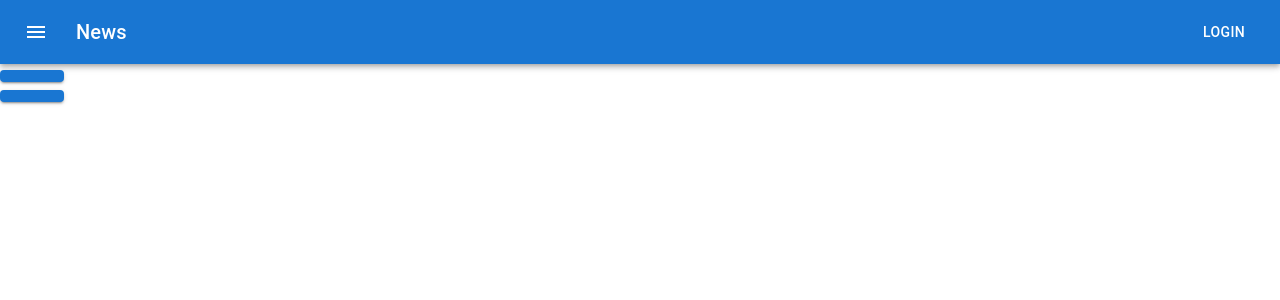
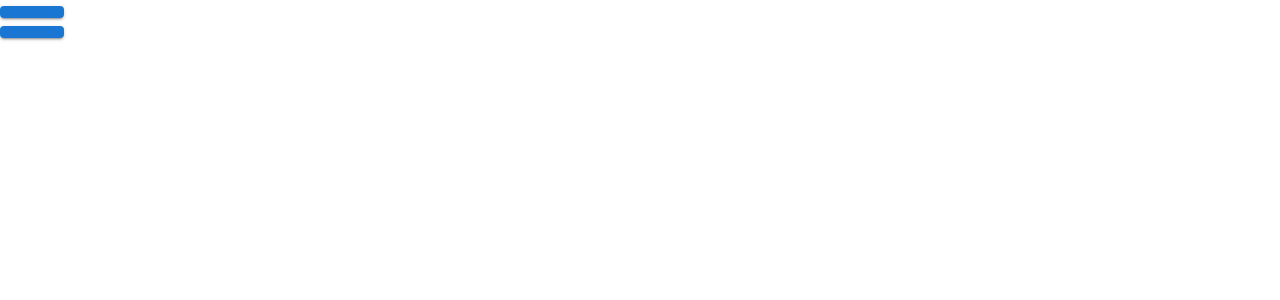
Before and after one commit to caezaocta/labor-winner, a React (Create React App) app: page / in a window 1280 px wide. Shown: the top 300 px of the page. Built offline with nearby package versions, Linux system fonts and the light colour scheme.

Commit message:
remove navbar from landing

```diff
--- a/src/pages/Landing/index.js
+++ b/src/pages/Landing/index.js
@@ -1,16 +1,14 @@
-import Button from '../../components/atoms/Button'
-import ButtonAuth from '../../components/atoms/ButtonAuth'
-import Navbar from '../../components/organisms/Navbar'
+import Button from '../../components/atoms/Button';
+import ButtonAuth from '../../components/atoms/ButtonAuth';
 
 const Landing = () => {
     return (
         <>
-            <Navbar></Navbar>
             <Button header="Search Now"></Button>
             <br />
             <ButtonAuth header="Log In"></ButtonAuth>
         </>
-    )
-}
+    );
+};
 
 export default Landing;
```
